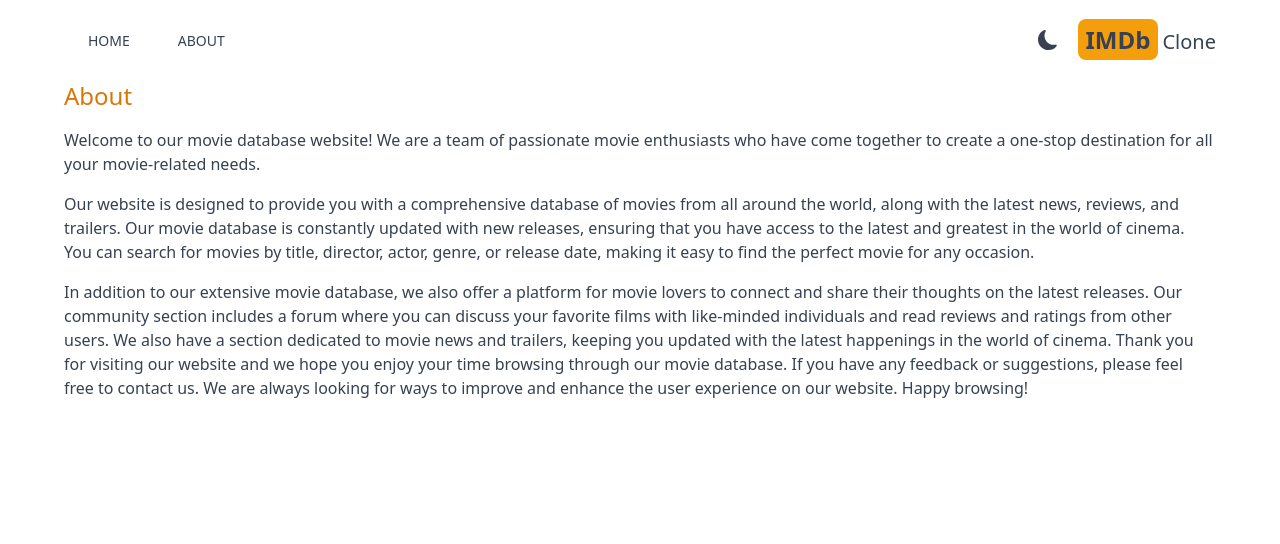
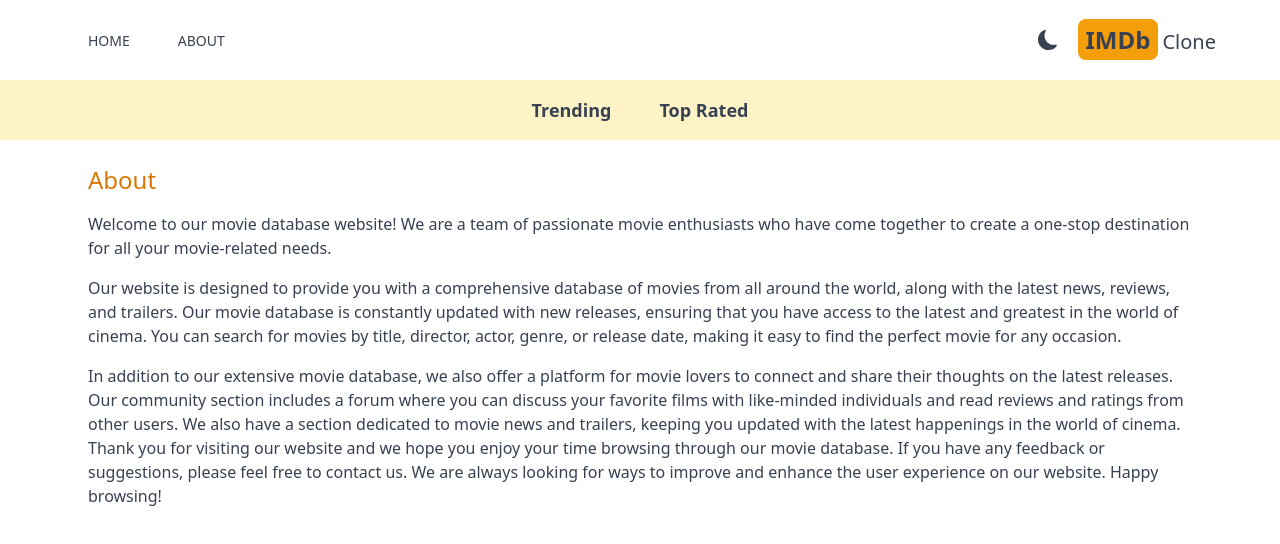
Before and after one commit to pqxglobal/imdb, a Next.js app: page /about in a window 1280 px wide. Shown: the top 544 px of the page. Built offline with nearby package versions, Linux system fonts and the light colour scheme.

Commit message:
✨ create the navbar component

```diff
--- a/src/app/about/page.jsx
+++ b/src/app/about/page.jsx
@@ -1,6 +1,6 @@
 export default function About() {
   return (
-    <div className="max-w-6xl mx-auto space-y-4">
+    <div className="max-w-6xl mx-auto space-y-4 p-6">
       <h1 className="text-2xl font-medium text-amber-600">About</h1>
       <p>
         Welcome to our movie database website! We are a team of passionate movie
--- a/src/app/layout.jsx
+++ b/src/app/layout.jsx
@@ -1,6 +1,7 @@
 import Header from "@/components/Header";
 import "./globals.css";
 import Providers from "./Providers";
+import Navbar from "@/components/Navbar";
 
 export const metadata = {
   title: "IMDb Clone",
@@ -21,6 +22,8 @@
 
             {/* Navbar */}
 
+            <Navbar />
+
             {/* SearchBox */}
 
             {children}
--- /dev/null
+++ b/src/components/Navbar.jsx
@@ -0,0 +1,10 @@
+import NavbarItem from "./NavbarItem";
+
+export default function Navbar() {
+  return (
+    <div className="flex justify-center dark:bg-gray-600 bg-amber-100 lg:text-lg p-4">
+        <NavbarItem title="Trending" param="fetchTrending"/>
+        <NavbarItem title="Top Rated" param="fetchTopRated"/>
+    </div>
+  )
+}
--- /dev/null
+++ b/src/components/NavbarItem.jsx
@@ -0,0 +1,23 @@
+"use client";
+
+import Link from "next/link";
+
+import { useSearchParams } from "next/navigation";
+
+export default function NavbarItem({ title, param }) {
+  const searchParams = useSearchParams();
+  const genre = searchParams.get("genre");
+
+  return (
+    <div>
+      <Link
+        className={`m-4 hover:text-amber-600 font-semibold p-2 ${
+          genre && genre === param && "underline underline-offset-8 decoration-4 decoration-amber-500 rounded-lg"
+        }`}
+        href={`/?genre=${param}`}
+      >
+        {title}
+      </Link>
+    </div>
+  );
+}
```
